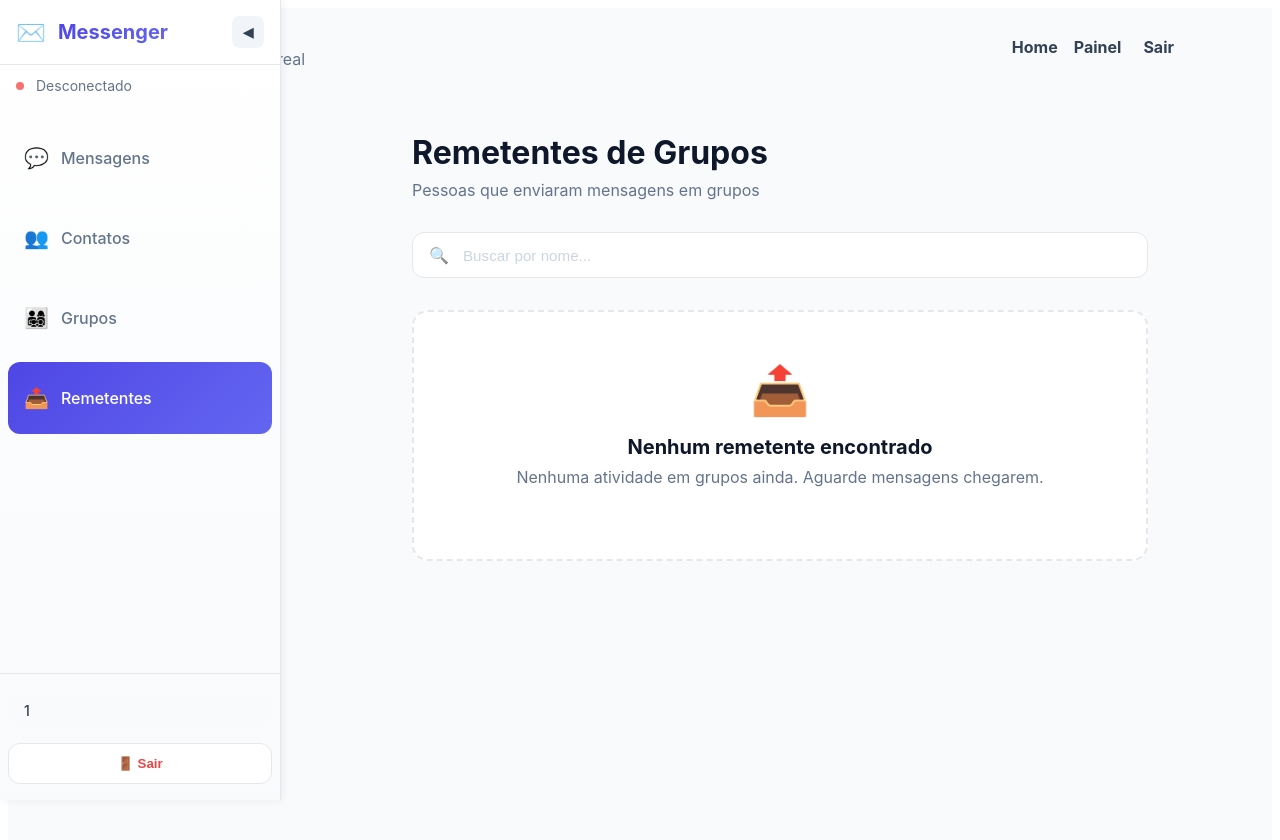
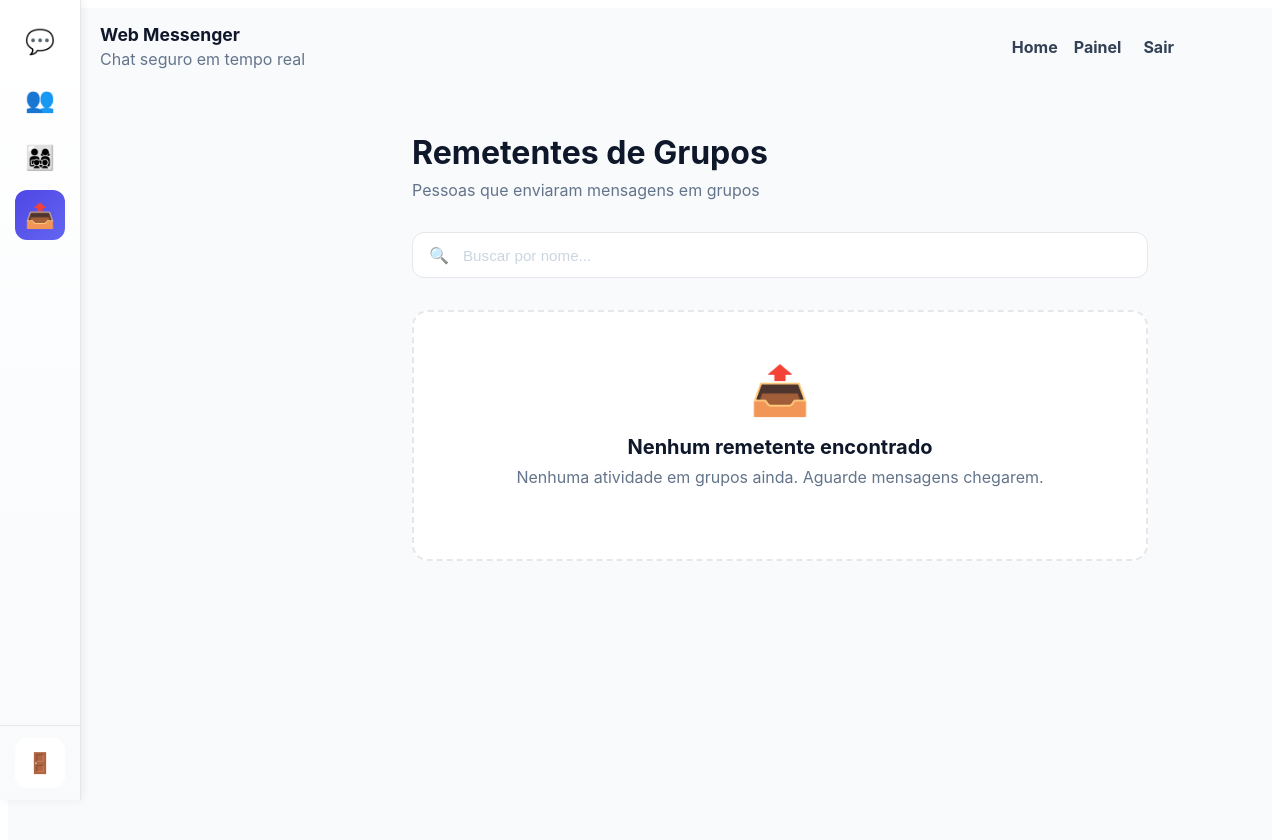
Before and after one commit to Gustavo7327/web-messenger-client, an Angular app: page /senders in a window 1280 px wide. Shown: the top 840 px of the page. Built offline with nearby package versions, Linux system fonts and the light colour scheme; sample sign-in values are in the browser's storage.

Commit message:
feat: update the sidebar interface

```diff
--- a/src/app/components/sidebar/sidebar.component.html
+++ b/src/app/components/sidebar/sidebar.component.html
@@ -1,62 +1,24 @@
-<aside class="sidebar" [class.collapsed]="!isSidebarOpen()">
-  <div class="sidebar-header">
-    <div class="logo">
-      <span class="logo-icon">✉️</span>
-      @if (isSidebarOpen()) {
-        <span class="logo-text">Messenger</span>
-      }
-    </div>
-    <button class="toggle-btn" (click)="toggleSidebar()" type="button" title="Alternar sidebar">
-      @if (isSidebarOpen()) {
-        <span>◀</span>
-      } @else {
-        <span>▶</span>
-      }
-    </button>
-  </div>
-
-  <div class="sidebar-status">
-    <div class="status-indicator" [class.connected]="isConnected()" [title]="isConnected() ? 'Conectado' : 'Desconectado'">
-      <span class="dot"></span>
-    </div>
-    @if (isSidebarOpen()) {
-      <span class="status-text">{{ isConnected() ? 'Conectado' : 'Desconectado' }}</span>
-    }
-  </div>
-
+<aside class="sidebar">
   <nav class="sidebar-nav">
     @for (item of navItems(); track item.id) {
       <a
         [routerLink]="item.route"
         class="nav-item"
         [class.active]="isActive(item.route)"
-        [title]="isSidebarOpen() ? item.label : item.label"
+        [title]="item.label"
       >
         <span class="nav-icon">{{ item.icon }}</span>
-        @if (isSidebarOpen()) {
-          <span class="nav-label">{{ item.label }}</span>
-          @if (item.badge && item.badge() > 0) {
-            <span class="nav-badge">{{ item.badge() }}</span>
-          }
+        @if (item.badge && item.badge() > 0) {
+          <span class="nav-badge">{{ item.badge() }}</span>
         }
+        <span class="tooltip">{{ item.label }}</span>
       </a>
     }
   </nav>
 
   <div class="sidebar-footer">
-    <div class="user-info">
-      @if (isSidebarOpen()) {
-        <div class="user-details">
-          <span class="user-email" [title]="userEmail()">{{ userEmail() }}</span>
-        </div>
-      }
-    </div>
-    <button class="logout-btn" (click)="logout()" type="button" [title]="isSidebarOpen() ? 'Sair' : 'Sair'">
-      @if (isSidebarOpen()) {
-        <span>🚪 Sair</span>
-      } @else {
-        <span title="Sair">🚪</span>
-      }
+    <button class="logout-btn" (click)="logout()" type="button" title="Sair">
+      🚪
     </button>
   </div>
 </aside>
--- a/src/app/components/sidebar/sidebar.component.scss
+++ b/src/app/components/sidebar/sidebar.component.scss
@@ -1,138 +1,16 @@
 .sidebar {
   display: flex;
   flex-direction: column;
-  width: 280px;
+  width: 80px;
   height: 100vh;
   background: linear-gradient(180deg, #ffffff 0%, #f8fafc 100%);
   border-right: 1px solid #e5e7eb;
-  transition: width 0.3s ease;
   position: fixed;
   left: 0;
   top: 0;
   z-index: 100;
   box-shadow: 2px 0 8px rgba(15, 23, 42, 0.06);
-
-  &.collapsed {
-    width: 80px;
-
-    .logo-text {
-      display: none;
-    }
-
-    .status-text {
-      display: none;
-    }
-
-    .nav-label {
-      display: none;
-    }
-
-    .nav-badge {
-      display: none;
-    }
-
-    .user-details {
-      display: none;
-    }
-  }
-}
-
-.sidebar-header {
-  display: flex;
-  justify-content: space-between;
-  align-items: center;
-  padding: 1rem;
-  border-bottom: 1px solid #e5e7eb;
-  gap: 0.5rem;
-
-  .logo {
-    display: flex;
-    align-items: center;
-    gap: 0.75rem;
-    flex: 1;
-    min-width: 0;
-
-    .logo-icon {
-      font-size: 1.5rem;
-      flex-shrink: 0;
-    }
-
-    .logo-text {
-      font-weight: 700;
-      font-size: 1.25rem;
-      background: linear-gradient(135deg, #4f46e5 0%, #6366f1 100%);
-      -webkit-background-clip: text;
-      -webkit-text-fill-color: transparent;
-      background-clip: text;
-      white-space: nowrap;
-    }
-  }
-
-  .toggle-btn {
-    border: none;
-    background: #f1f5f9;
-    border-radius: 8px;
-    width: 32px;
-    height: 32px;
-    cursor: pointer;
-    display: flex;
-    align-items: center;
-    justify-content: center;
-    color: #334155;
-    font-weight: 600;
-    transition: background 0.2s ease, color 0.2s ease;
-    flex-shrink: 0;
-
-    &:hover {
-      background: #e2e8f0;
-      color: #0f172a;
-    }
-
-    &:active {
-      transform: scale(0.95);
-    }
-  }
-}
-
-.sidebar-status {
-  display: flex;
-  align-items: center;
-  gap: 0.75rem;
-  padding: 0.75rem 1rem;
-  font-size: 0.875rem;
-  color: #64748b;
-
-  .status-indicator {
-    display: flex;
-    align-items: center;
-
-    .dot {
-      width: 8px;
-      height: 8px;
-      border-radius: 50%;
-      background: #f87171;
-      animation: pulse 2s infinite;
-    }
-
-    &.connected .dot {
-      background: #22c55e;
-      animation: none;
-    }
-  }
-
-  .status-text {
-    font-size: 0.875rem;
-    color: #64748b;
-  }
-}
-
-@keyframes pulse {
-  0%, 100% {
-    opacity: 1;
-  }
-  50% {
-    opacity: 0.6;
-  }
+  padding: 0;
 }
 
 .sidebar-nav {
@@ -141,50 +19,83 @@
   gap: 0.5rem;
   padding: 1rem 0.5rem;
   overflow-y: auto;
+  overflow-x: hidden;
   flex: 1;
 
   .nav-item {
     display: flex;
     align-items: center;
-    gap: 0.75rem;
-    padding: 0.75rem 1rem;
+    justify-content: center;
+    position: relative;
+    width: 50px;
+    height: 50px;
+    margin: 0 auto;
     border-radius: 12px;
     text-decoration: none;
     color: #64748b;
     font-weight: 500;
     transition: background 0.2s ease, color 0.2s ease;
-    position: relative;
     cursor: pointer;
-    min-height: 48px;
 
     .nav-icon {
-      font-size: 1.25rem;
+      font-size: 1.5rem;
       flex-shrink: 0;
       display: flex;
       align-items: center;
       justify-content: center;
     }
 
-    .nav-label {
-      flex: 1;
-      white-space: nowrap;
-      overflow: hidden;
-      text-overflow: ellipsis;
+    .nav-badge {
+      position: absolute;
+      top: -8px;
+      right: -8px;
+      background: #ef4444;
+      color: white;
+      padding: 0.25rem 0.5rem;
+      border-radius: 999px;
+      font-size: 0.7rem;
+      font-weight: 700;
+      min-width: 20px;
+      text-align: center;
+      border: 2px solid white;
     }
 
-    .nav-badge {
-      background: #4f46e5;
+    .tooltip {
+      position: fixed;
+      left: 80px;
+      top: auto;
+      transform: translateY(-50%);
+      margin-left: 0.75rem;
+      background: #1e293b;
       color: white;
-      padding: 0.25rem 0.625rem;
-      border-radius: 999px;
-      font-size: 0.75rem;
-      font-weight: 700;
-      flex-shrink: 0;
+      padding: 0.5rem 0.875rem;
+      border-radius: 8px;
+      font-size: 0.875rem;
+      font-weight: 500;
+      white-space: nowrap;
+      pointer-events: none;
+      opacity: 0;
+      transition: opacity 0.2s ease;
+      z-index: 1000;
+
+      &::before {
+        content: '';
+        position: absolute;
+        right: 100%;
+        top: 50%;
+        transform: translateY(-50%);
+        border: 6px solid transparent;
+        border-right-color: #1e293b;
+      }
     }
 
     &:hover {
       background: #f1f5f9;
       color: #1e293b;
+
+      .tooltip {
+        opacity: 1;
+      }
     }
 
     &.active {
@@ -200,50 +111,72 @@
 
 .sidebar-footer {
   display: flex;
-  flex-direction: column;
-  gap: 0.75rem;
-  padding: 1rem 0.5rem;
+  justify-content: center;
+  padding: 0.75rem 0.5rem;
   border-top: 1px solid #e5e7eb;
 
-  .user-info {
-    padding: 0.75rem 1rem;
-    background: #f8fafc;
-    border-radius: 12px;
-
-    .user-details {
-      display: flex;
-      flex-direction: column;
-      gap: 0.25rem;
-
-      .user-email {
-        font-size: 0.875rem;
-        color: #334155;
-        font-weight: 500;
-        white-space: nowrap;
-        overflow: hidden;
-        text-overflow: ellipsis;
-      }
-    }
-  }
-
   .logout-btn {
-    width: 100%;
-    padding: 0.75rem 1rem;
-    border: 1px solid #e5e7eb;
+    width: 50px;
+    height: 50px;
+    border: none;
     border-radius: 12px;
     background: white;
     color: #ef4444;
     font-weight: 600;
+    font-size: 1.25rem;
     cursor: pointer;
+    display: flex;
+    align-items: center;
+    justify-content: center;
     transition: background 0.2s ease, border-color 0.2s ease;
+    position: relative;
 
     &:hover {
       background: #fee2e2;
-      border-color: #fecaca;
     }
 
     &:active {
-      transform: scale(0.98);
+      transform: scale(0.95);
+    }
+
+    &::after {
+      content: attr(title);
+      position: absolute;
+      left: 100%;
+      top: 50%;
+      transform: translateY(-50%);
+      margin-left: 0.75rem;
+      background: #1e293b;
+      color: white;
+      padding: 0.5rem 0.875rem;
+      border-radius: 8px;
+      font-size: 0.875rem;
+      font-weight: 500;
+      white-space: nowrap;
+      opacity: 0;
+      pointer-events: none;
+      transition: opacity 0.2s ease;
+      z-index: 1000;
+      font-weight: 500;
+    }
+
+    &::before {
+      content: '';
+      position: absolute;
+      right: 100%;
+      top: 50%;
+      transform: translateY(-50%);
+      border: 6px solid transparent;
+      border-right-color: #1e293b;
+      opacity: 0;
+      transition: opacity 0.2s ease;
+      pointer-events: none;
+      z-index: 1000;
+    }
+
+    &:hover::after,
+    &:hover::before {
+      opacity: 1;
     }
   }
 }
@@ -273,18 +206,11 @@
     border-bottom: 1px solid #e5e7eb;
     flex-direction: row;
     box-shadow: 0 2px 8px rgba(15, 23, 42, 0.06);
-
-    &.collapsed {
-      width: 100%;
-    }
-  }
-
-  .sidebar-header {
-    flex: 1;
+    padding: 0;
   }
 
   .sidebar-nav {
-    flex: none;
+    flex: 1;
     flex-direction: row;
     padding: 0;
     gap: 0;
@@ -292,19 +218,18 @@
     overflow-y: hidden;
 
     .nav-item {
+      width: auto;
+      height: auto;
+      min-height: 50px;
+      padding: 0.75rem 1rem;
       flex: 1;
-      gap: 0;
-      padding: 0.75rem 0.5rem;
-      min-height: auto;
 
       .nav-icon {
         font-size: 1rem;
       }
 
-      .nav-label {
-        display: none;
-      }
-
+      .tooltip,
+      .nav-label,
       .nav-badge {
         display: none;
       }
@@ -314,8 +239,4 @@
   .sidebar-footer {
     display: none;
   }
-
-  .sidebar-status {
-    display: none;
-  }
 }
--- a/src/app/components/sidebar/sidebar.component.ts
+++ b/src/app/components/sidebar/sidebar.component.ts
@@ -1,8 +1,7 @@
-import { ChangeDetectionStrategy, Component, computed, inject, signal } from '@angular/core';
+import { ChangeDetectionStrategy, Component, computed, inject } from '@angular/core';
 import { CommonModule } from '@angular/common';
 import { RouterLink, Router, RouterModule } from '@angular/router';
 import { AuthService } from '../../services/auth.service';
-import { WebSocketService } from '../../services/websocket.service';
 import { ContactsService } from '../../services/contacts.service';
 import { GroupService } from '../../services/group.service';
 
@@ -24,16 +23,12 @@ interface NavItem {
 })
 export class SidebarComponent {
   private readonly auth = inject(AuthService);
-  private readonly websocket = inject(WebSocketService);
   private readonly contactsService = inject(ContactsService);
   private readonly groupService = inject(GroupService);
   private readonly router = inject(Router);
 
-  protected readonly userEmail = this.auth.userEmail;
-  protected readonly isConnected = this.websocket.isConnected;
   protected readonly contacts = this.contactsService.contacts;
   protected readonly groups = this.groupService.groups;
-  protected readonly isSidebarOpen = signal(true);
 
   protected readonly navItems = computed<NavItem[]>(() => [
     {
@@ -65,10 +60,6 @@ export class SidebarComponent {
     }
   ]);
 
-  protected toggleSidebar(): void {
-    this.isSidebarOpen.update(value => !value);
-  }
-
   protected logout(): void {
     this.auth.logout();
   }
```
